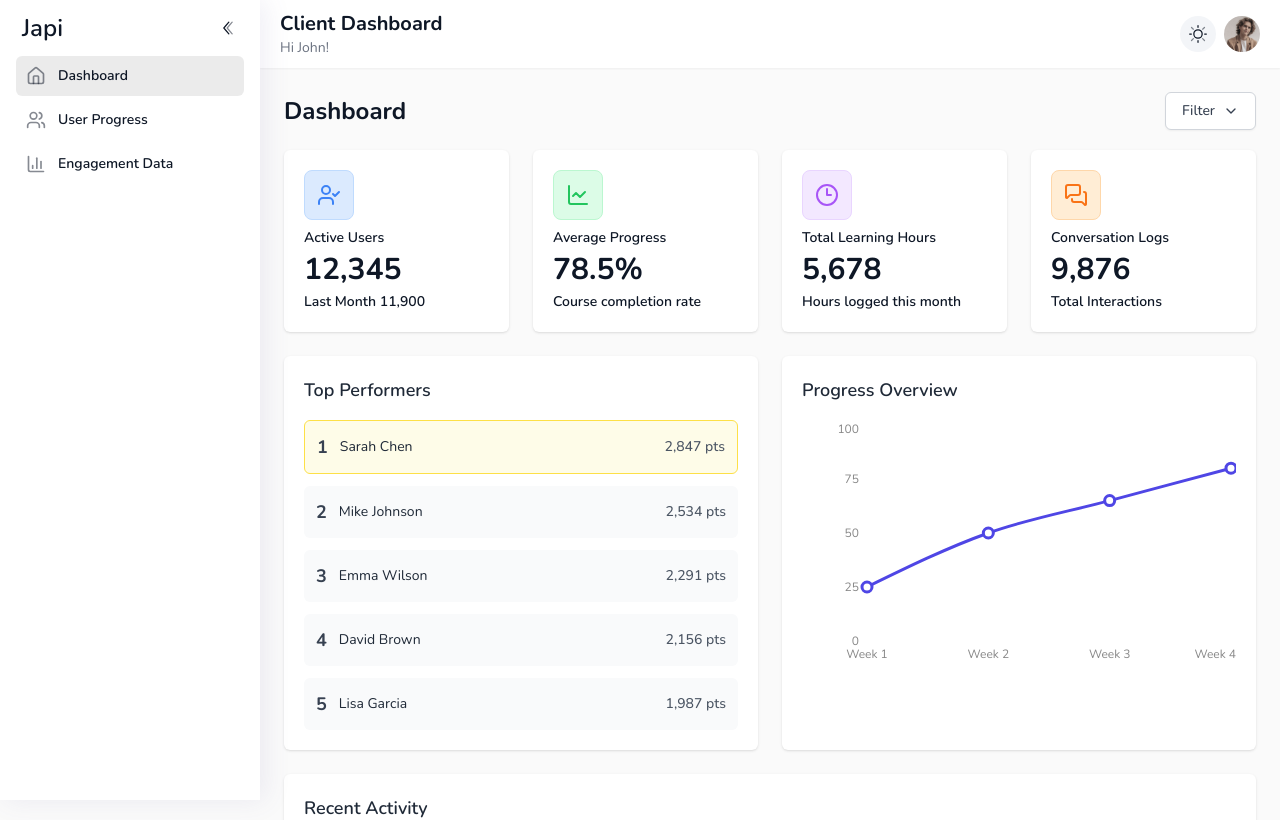
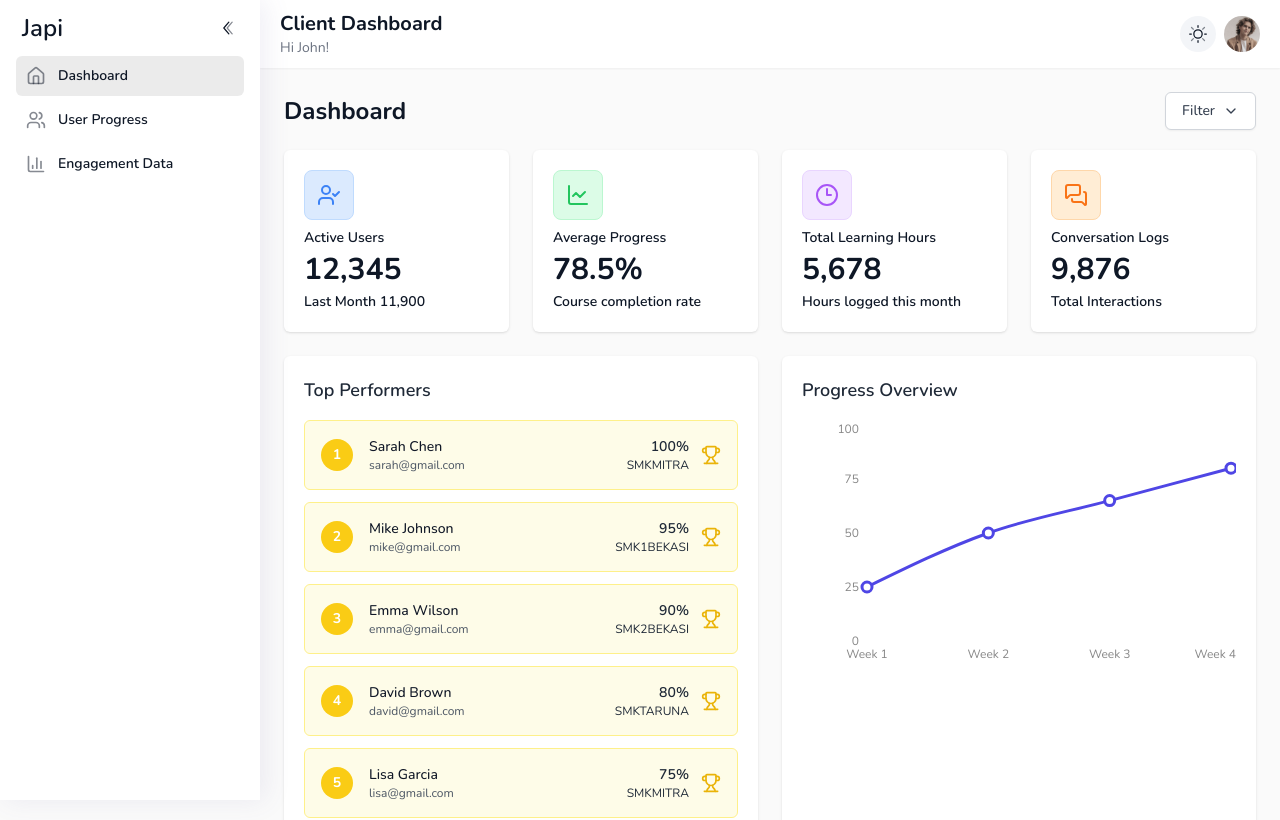
Before and after one commit to naufalrays/client-dashboard, a React (Vite) app: page / in a window 1280 px wide. Shown: the top 820 px of the page. Built offline with nearby package versions, Linux system fonts and the light colour scheme.

Commit message:
Add thropy for top performers

```diff
--- a/src/pages/Dashboard.tsx
+++ b/src/pages/Dashboard.tsx
@@ -10,6 +10,7 @@ import {
   PlusCircle,
   BookOpen,
   MessageSquare,
+  Trophy,
 } from "lucide-react";
 import {
   LineChart,
@@ -25,11 +26,41 @@ import { PeriodFilterModal } from "../components/Filter/PeriodFilterModal";
 import { CreateGroupModal } from "../components/Filter/CreateGroupModal";
 
 const topPerformers = [
-  { name: "Sarah Chen", points: 2847, position: 1 },
-  { name: "Mike Johnson", points: 2534, position: 2 },
-  { name: "Emma Wilson", points: 2291, position: 3 },
-  { name: "David Brown", points: 2156, position: 4 },
-  { name: "Lisa Garcia", points: 1987, position: 5 },
+  {
+    name: "Sarah Chen",
+    email: "sarah@gmail.com",
+    points: 100,
+    referral: "SMKMITRA",
+    position: 1,
+  },
+  {
+    name: "Mike Johnson",
+    email: "mike@gmail.com",
+    points: 95,
+    referral: "SMK1BEKASI",
+    position: 2,
+  },
+  {
+    name: "Emma Wilson",
+    email: "emma@gmail.com",
+    points: 90,
+    referral: "SMK2BEKASI",
+    position: 3,
+  },
+  {
+    name: "David Brown",
+    email: "david@gmail.com",
+    points: 80,
+    referral: "SMKTARUNA",
+    position: 4,
+  },
+  {
+    name: "Lisa Garcia",
+    email: "lisa@gmail.com",
+    points: 75,
+    referral: "SMKMITRA",
+    position: 5,
+  },
 ];
 
 const progressData = [
@@ -436,26 +467,38 @@ const Dashboard = () => {
             Top Performers
           </h2>
           <ul className="space-y-3">
-            {topPerformers.map((user, index) => (
+            {topPerformers.map((user) => (
               <li
-                key={user.name}
-                className={`flex items-center justify-between p-3 rounded-md ${
-                  index === 0
-                    ? "bg-yellow-50 border border-yellow-300 dark:bg-yellow-900/20 dark:border-yellow-700"
-                    : "bg-gray-50 dark:bg-gray-700/50"
-                }`}
+                key={user.email}
+                className="flex items-center justify-between p-4 rounded-md bg-yellow-50 border border-yellow-200 dark:bg-yellow-900/20 dark:border-yellow-700"
               >
+                {/* Kiri: No + Nama + Email */}
+                <div className="flex items-center gap-4">
+                  <div className="flex items-center justify-center w-8 h-8 rounded-full bg-yellow-400 text-white font-bold">
+                    {user.position}
+                  </div>
+                  <div>
+                    <p className="text-sm font-medium text-gray-900 dark:text-white">
+                      {user.name}
+                    </p>
+                    <p className="text-xs text-gray-600 dark:text-gray-300">
+                      {user.email}
+                    </p>
+                  </div>
+                </div>
+
+                {/* Kanan: Persen + Referral + Trophy */}
                 <div className="flex items-center gap-3">
-                  <span className="text-lg font-bold text-gray-700 dark:text-gray-200">
-                    {user.position}
-                  </span>
-                  <span className="text-gray-800 dark:text-gray-100">
-                    {user.name}
-                  </span>
+                  <div className="text-right">
+                    <p className="text-sm font-semibold text-gray-800 dark:text-white">
+                      {user.points}%
+                    </p>
+                    <p className="text-xs text-gray-800 dark:text-white">
+                      {user.referral}
+                    </p>
+                  </div>
+                  <Trophy className="w-5 h-5 text-yellow-500" />
                 </div>
-                <span className="font-medium text-gray-600 dark:text-gray-300">
-                  {user.points.toLocaleString()} pts
-                </span>
               </li>
             ))}
           </ul>
```
